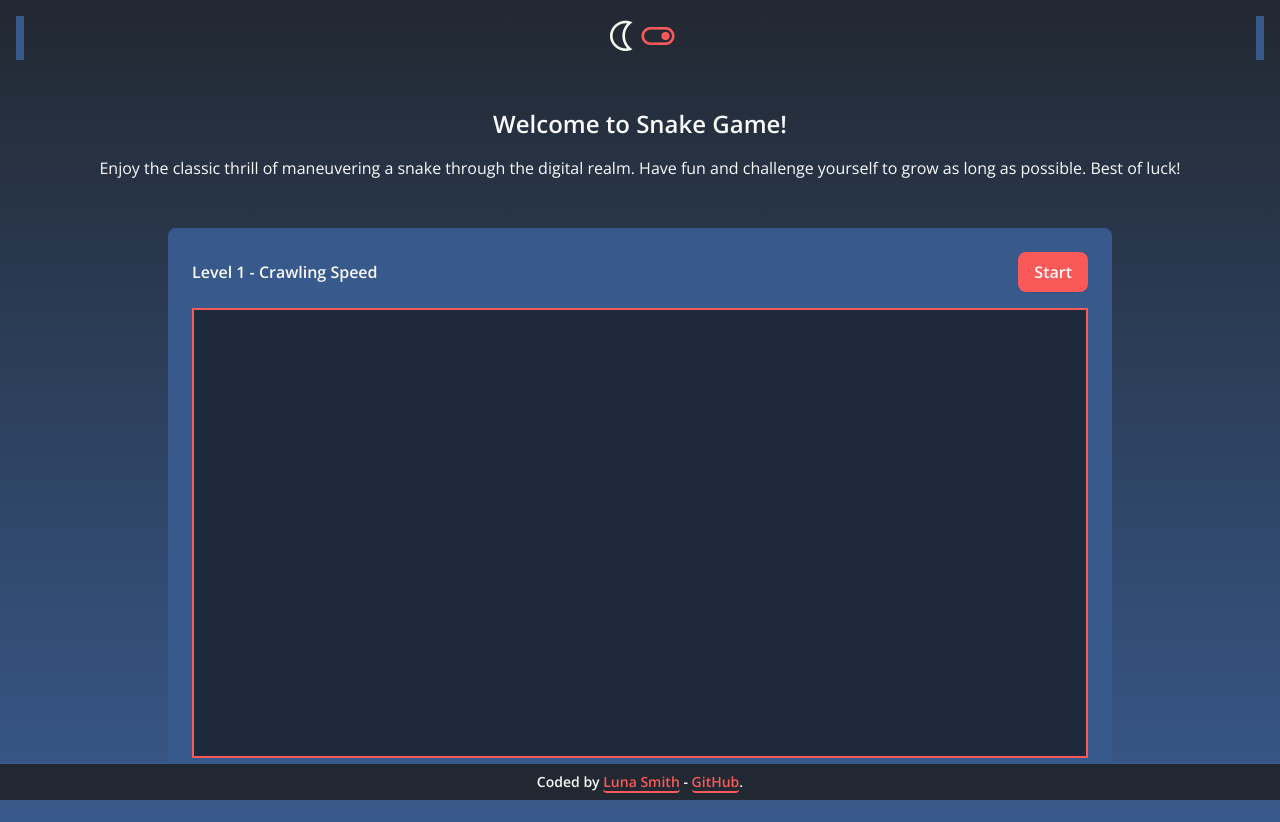
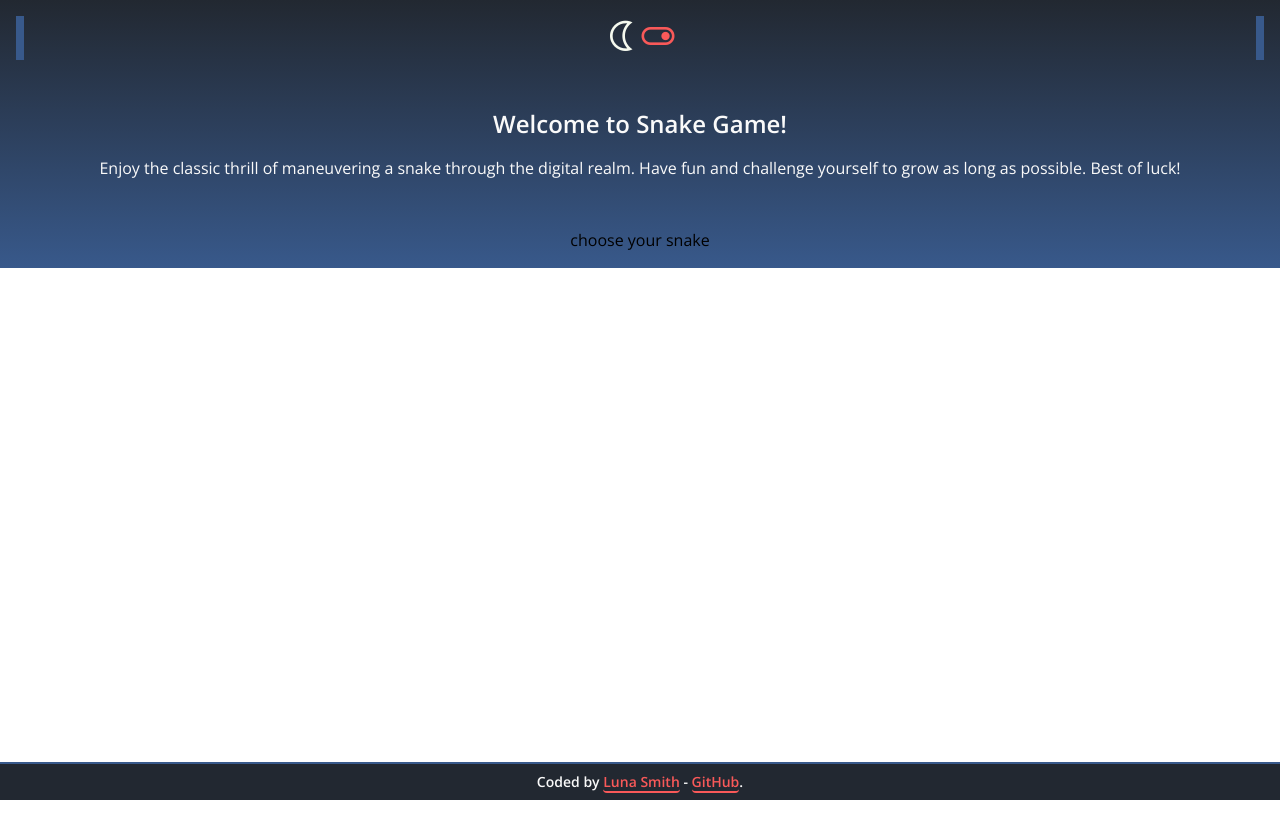
Before and after one commit to Lu-Smith/snake_game_vue_tailwindcss, a Vue app: page / in a window 1280 px wide. After the commit the page ends 800 px from the top, so only its background shows below. Built offline with nearby package versions, Linux system fonts and the light colour scheme.

Commit message:
Added ChooseSnake to App.vue

```diff
--- a/src/App.vue
+++ b/src/App.vue
@@ -8,7 +8,11 @@
     <div class="w-full h-full p-6">
       <Header :mode="mode"  />
     </div>
+    <div v-if="!choiceMade">
+      <ChooseSnake />
+    </div>
     <div
+    v-else
     :class="mode ? 'bg-linksColor' : 'bg-addColor'"
     class=" max-w-192 h-full pt-6 pb-0 mb-6 md:p-6 md:rounded-lg">
       <Game :mode="mode" />
@@ -23,6 +27,8 @@ import Header from './components/Header.vue';
 import Game from './components/Game.vue';
 import Footer from './components/Footer.vue';
 import Switch from './components/Switch.vue';
+import ChooseSnake from './components/ChooseSnake.vue';
 
 const mode = ref(false);
+const choiceMade = ref(false);
 </script>
```
